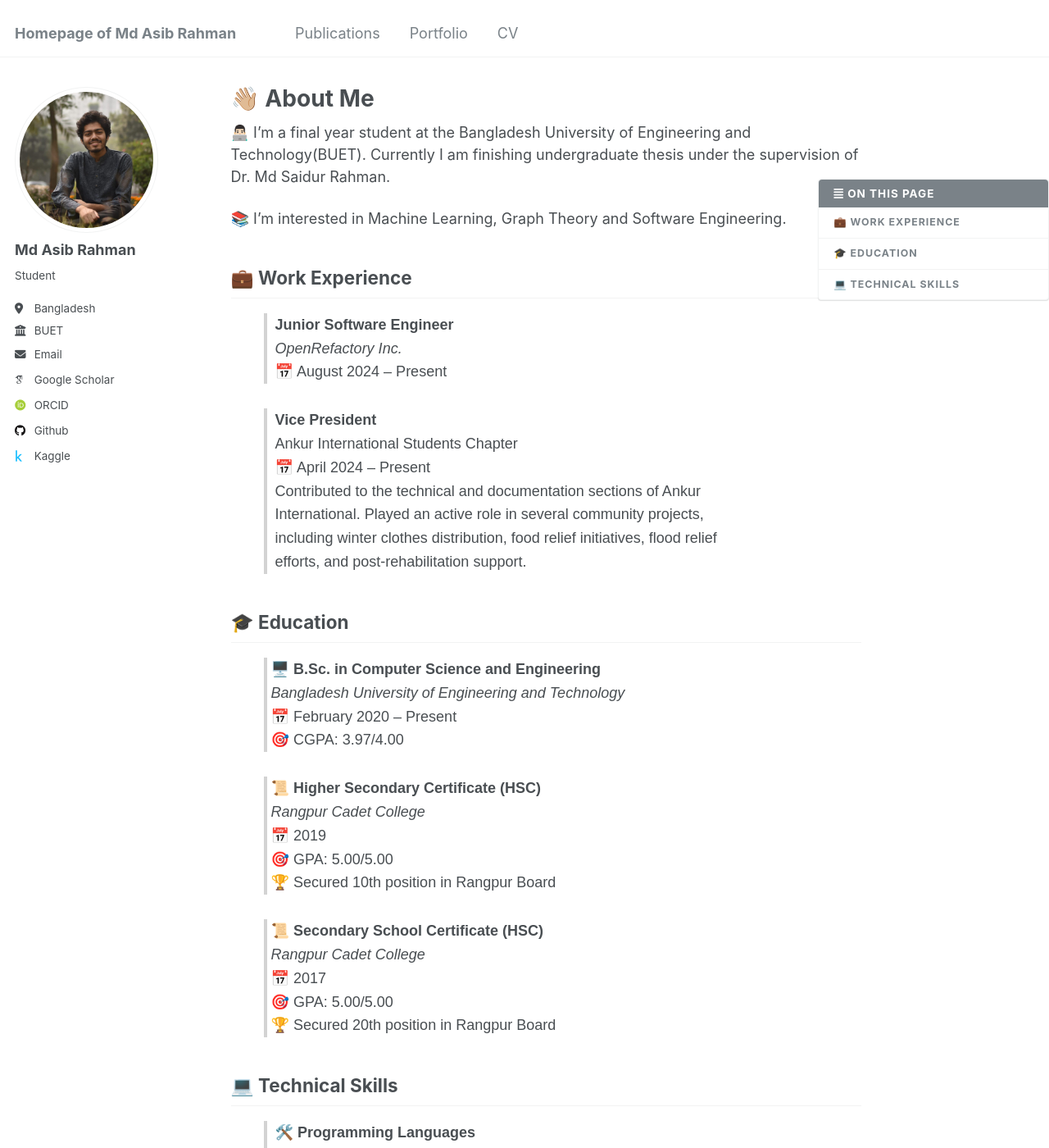
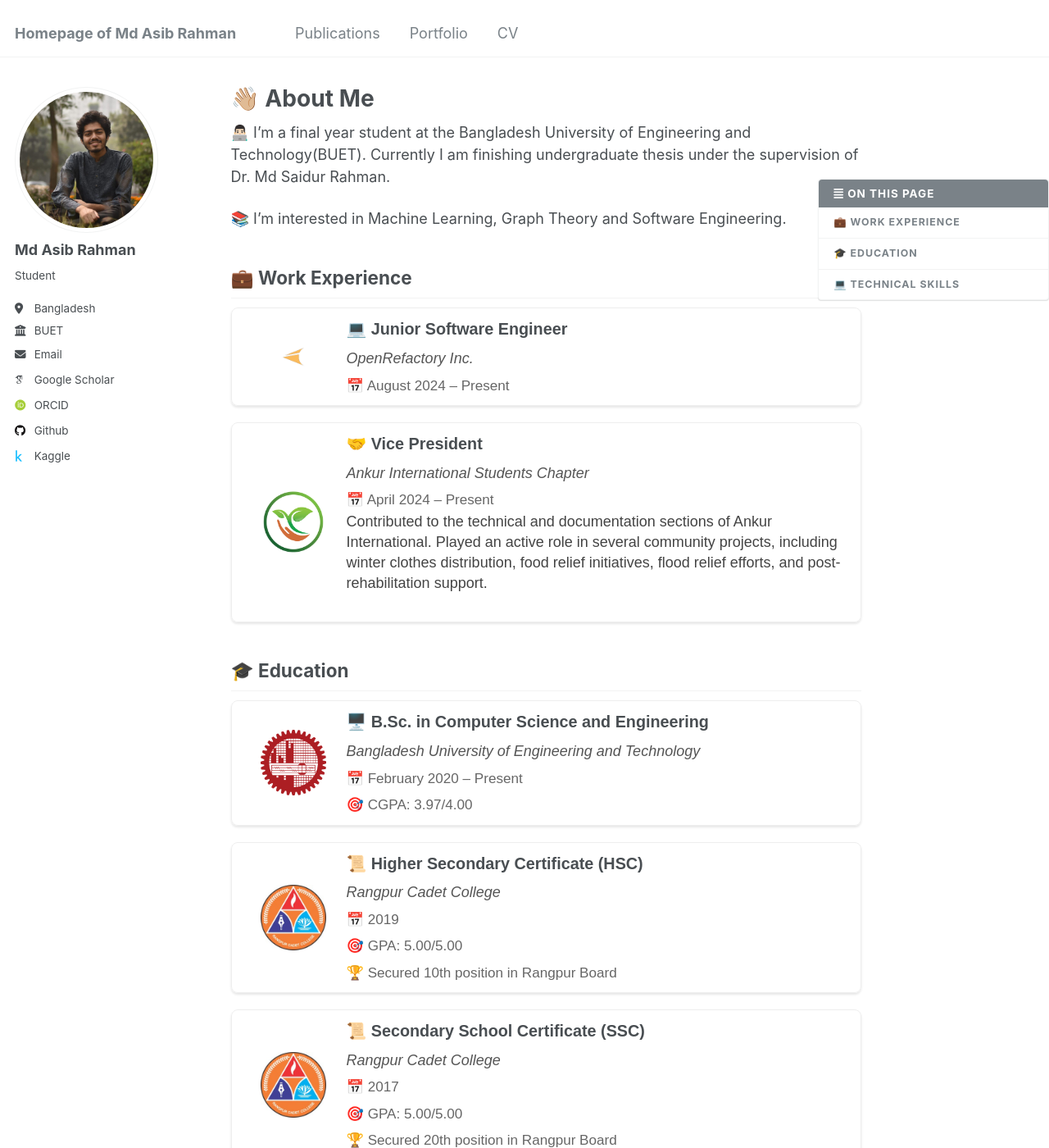
Before and after one commit to Asib27/asib27.github.io, a Jekyll site: the page built from _pages/about.md, in a window 1280 px wide and 1400 px high. Shown: the whole window at 82% size. Built offline with Jekyll 4.4.1, drawn with Linux system fonts in a browser that asks for light colours; some web fonts are replaced.

Commit message:
add desing to work experience

```diff
--- a/_pages/about.md
+++ b/_pages/about.md
@@ -14,50 +14,62 @@ toc: true
 
 📚 I'm interested in Machine Learning, Graph Theory and Software Engineering.
 
-
 ## 💼 Work Experience
-<div style="font-family: Arial, sans-serif; line-height: 1.6; max-width: 600px;">
-    <ul style="list-style: none;">
-        <li style="margin-bottom: 30px; border-left: 4px solid #d3d3d3; padding-left: 10px;">
-            <strong>Junior Software Engineer</strong><br>
-            <span><em>OpenRefactory Inc.</em></span><br>
-            <span>📅 August 2024 – Present</span><br>
-        </li>
-        <li style="margin-bottom: 30px; border-left: 4px solid #d3d3d3; padding-left: 10px;">
-            <strong>Vice President</strong><br>
-            <span>Ankur International Students Chapter</span><br>
-            <span>📅 April 2024 – Present</span><br>
-            <p>Contributed to the technical and documentation sections of Ankur International. Played an active role in several community projects, including winter clothes distribution, food relief initiatives, flood relief efforts, and post-rehabilitation support.</p>
-        </li>
-    </ul>
+<div class="about_card">
+    <img class="about_card__logo" src="/assets/images/institute_logo/open_refactory.png" alt="BUET Logo">
+  <div class="about_card__content">
+    <div class="about_card__content__title">💻 Junior Software Engineer</div>
+    <div class="about_card__content__subtitle">OpenRefactory Inc.</div>
+    <div class="about_card__content__date">📅 August 2024 – Present</div>
+  </div>
 </div>
 
+<div class="about_card">
+<img class="about_card__logo" src="/assets/images/institute_logo/ankur.png" alt="BUET Logo">
+  <div class="about_card__content">
+    <div class="about_card__content__title">🤝 Vice President</div>
+    <div class="about_card__content__subtitle">Ankur International Students Chapter</div>
+    <div class="about_card__content__date">📅 April 2024 – Present</div>
+    <p class="about_card__content__details">
+      Contributed to the technical and documentation sections of Ankur International. Played an active role in several community projects, including winter clothes distribution, food relief initiatives, flood relief efforts, and post-rehabilitation support.
+    </p>
+  </div>
+</div>
+
+
 ## 🎓 Education
+<div class="about_card">
+  <img class="about_card__logo" src="/assets/images/institute_logo/buet.png" alt="BUET Logo">
+  <div class="about_card__content">
+    <div class="about_card__content__title">🖥️ B.Sc. in Computer Science and Engineering</div>
+    <div class="about_card__content__subtitle">Bangladesh University of Engineering and Technology</div>
+    <div class="about_card__content__date">📅 February 2020 – Present</div>
+    <div class="about_card__content__achievement">🎯 CGPA: 3.97/4.00</div>
+  </div>
+</div>
 
-<div style="font-family: Arial, sans-serif; line-height: 1.6; max-width: 600px;">
-    <ul style="list-style: none;">
-        <li style="margin-bottom: 30px; border-left: 4px solid #d3d3d3; padding-left: 5px;">
-            <strong>🖥️ B.Sc. in Computer Science and Engineering</strong><br>
-            <span><em>Bangladesh University of Engineering and Technology</em></span><br>
-            <span>📅 February 2020 – Present</span><br>
-            <span>🎯 CGPA: 3.97/4.00</span>
-        </li>
-        <li style="margin-bottom: 30px; border-left: 4px solid #d3d3d3; padding-left: 5px;">
-            <strong>📜 Higher Secondary Certificate (HSC)</strong><br>
-            <span><em>Rangpur Cadet College</em></span><br>
-            <span>📅 2019</span><br>
-            <span>🎯 GPA: 5.00/5.00</span><br>
-            <span>🏆 Secured 10th position in Rangpur Board</span>
-        </li>
-        <li style="border-left: 4px solid #d3d3d3; padding-left: 5px;">
-            <strong>📜 Secondary School Certificate (HSC)</strong><br>
-            <span><em>Rangpur Cadet College</em></span><br>
-            <span>📅 2017</span><br>
-            <span>🎯 GPA: 5.00/5.00</span><br>
-            <span>🏆 Secured 20th position in Rangpur Board</span>
-        </li>
-    </ul>
+<div class="about_card">
+  <img class="about_card__logo" src="/assets/images/institute_logo/ccr.jpeg" alt="Rangpur Cadet College Logo">
+  <div class="about_card__content">
+    <div class="about_card__content__title">📜 Higher Secondary Certificate (HSC)</div>
+    <div class="about_card__content__subtitle">Rangpur Cadet College</div>
+    <div class="about_card__content__date">📅 2019</div>
+    <div class="about_card__content__achievement">🎯 GPA: 5.00/5.00</div>
+    <div class="about_card__content__achievement">🏆 Secured 10th position in Rangpur Board</div>
+  </div>
 </div>
+
+<div class="about_card">
+  <img class="about_card__logo" src="/assets/images/institute_logo/ccr.jpeg" alt="Rangpur Cadet College Logo">
+  <div class="about_card__content">
+    <div class="about_card__content__title">📜 Secondary School Certificate (SSC)</div>
+    <div class="about_card__content__subtitle">Rangpur Cadet College</div>
+    <div class="about_card__content__date">📅 2017</div>
+    <div class="about_card__content__achievement">🎯 GPA: 5.00/5.00</div>
+    <div class="about_card__content__achievement">🏆 Secured 20th position in Rangpur Board</div>
+  </div>
+</div>
+
 
 ## 💻 Technical Skills
 <div style="font-family: Arial, sans-serif; line-height: 1.6; max-width: 600px;">
--- /dev/null
+++ b/_sass/_custom.scss
@@ -0,0 +1,51 @@
+.about_card {
+  display: flex;
+  align-items: center;
+  margin-bottom: 20px;
+  padding: 10px;
+  border: 1px solid #EEEEEE;
+  border-radius: 8px;
+  font-family: Arial, sans-serif;
+  line-height: 1.6;
+
+  box-shadow: 0 2px 3px rgba(0, 0, 0, 0.1); // Subtle drop shadow
+  transition: box-shadow 0.3s ease;
+
+  &:hover {
+    box-shadow: 0 3px 6px rgba(0, 0, 0, 0.15); // Enhanced shadow on hover
+  }
+
+  &__logo {
+    margin: 0 25px;
+    width: 80px;
+    height: 80px;
+  }
+
+  &__content {
+    &__title {
+      font-weight: bold;
+      font-size: 1.1rem;
+      margin-bottom: 5px;
+    }
+
+    &__subtitle {
+      font-style: italic;
+      color: #555;
+    }
+
+    &__date,
+    &__achievement {
+      display: block;
+      margin-top: 5px;
+      font-size: 0.95rem;
+      color: #666;
+    }
+
+    &__details {
+      margin-top: 10px;
+      font-size: 0.9rem;
+      color: #444;
+      line-height: 1.4;
+    }
+  }
+}
--- a/assets/css/main.scss
+++ b/assets/css/main.scss
@@ -33,6 +33,7 @@
 @import "page";
 @import "archive";
 @import "sidebar";
+@import "custom";
 
 @import "vendor/font-awesome/fontawesome";
 @import "vendor/font-awesome/solid";
```
Also changed, not shown: assets/images/institute_logo/ankur.png (added), assets/images/institute_logo/buet.png (added), assets/images/institute_logo/ccr.jpeg (added), assets/images/institute_logo/open_refactory.png (added).
